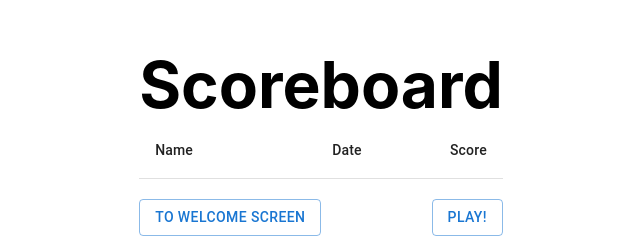
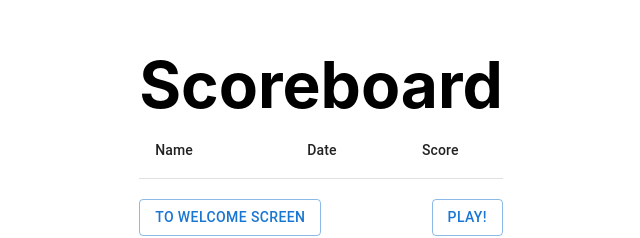
Before and after one commit to stolbikova/fox-game, a Next.js app: page /scoreboard in a window 1280 px wide. Shown: the part 208-446 px from the top of the page, without its empty margins (319-959 px from the left). Built offline with nearby package versions, Linux system fonts and the light colour scheme.

Commit message:
added adaptive markup.

```diff
--- a/app/components/ImageFetcher/ImageFetcher.tsx
+++ b/app/components/ImageFetcher/ImageFetcher.tsx
@@ -37,8 +37,6 @@ export default function ImageFetcher({
           loading="lazy"
           alt={String(idx)}
           src={img.url}
-          width={200}
-          height={200}
           key={idx}
           className={`${styles.image}`}
           onClick={() => handleClick(img.type)}
--- a/jest.config.js
+++ b/jest.config.js
@@ -9,6 +9,9 @@ const createJestConfig = nextJest({
 const customJestConfig = {
   setupFilesAfterEnv: ["<rootDir>/jest.setup.js"],
   testEnvironment: "jsdom",
+  testMatch: [
+    "<rootDir>/tests/*.test.{ts,tsx}", // Specify the test folder and file pattern
+  ],
 };
 
 // createJestConfig is exported this way to ensure that next/jest can load the Next.js config which is async
--- a/pages/scoreboard/index.tsx
+++ b/pages/scoreboard/index.tsx
@@ -55,8 +55,8 @@ export default function Scoreboard() {
           <TableHead>
             <TableRow>
               <TableCell>Name</TableCell>
-              <TableCell align="right">Date</TableCell>
-              <TableCell align="right">Score</TableCell>
+              <TableCell align="center">Date</TableCell>
+              <TableCell align="center">Score</TableCell>
             </TableRow>
           </TableHead>
           <TableBody>
```
Also changed, not shown: app/components/ImageFetcher/ImageFetcher.module.css (+13 -0 lines).
